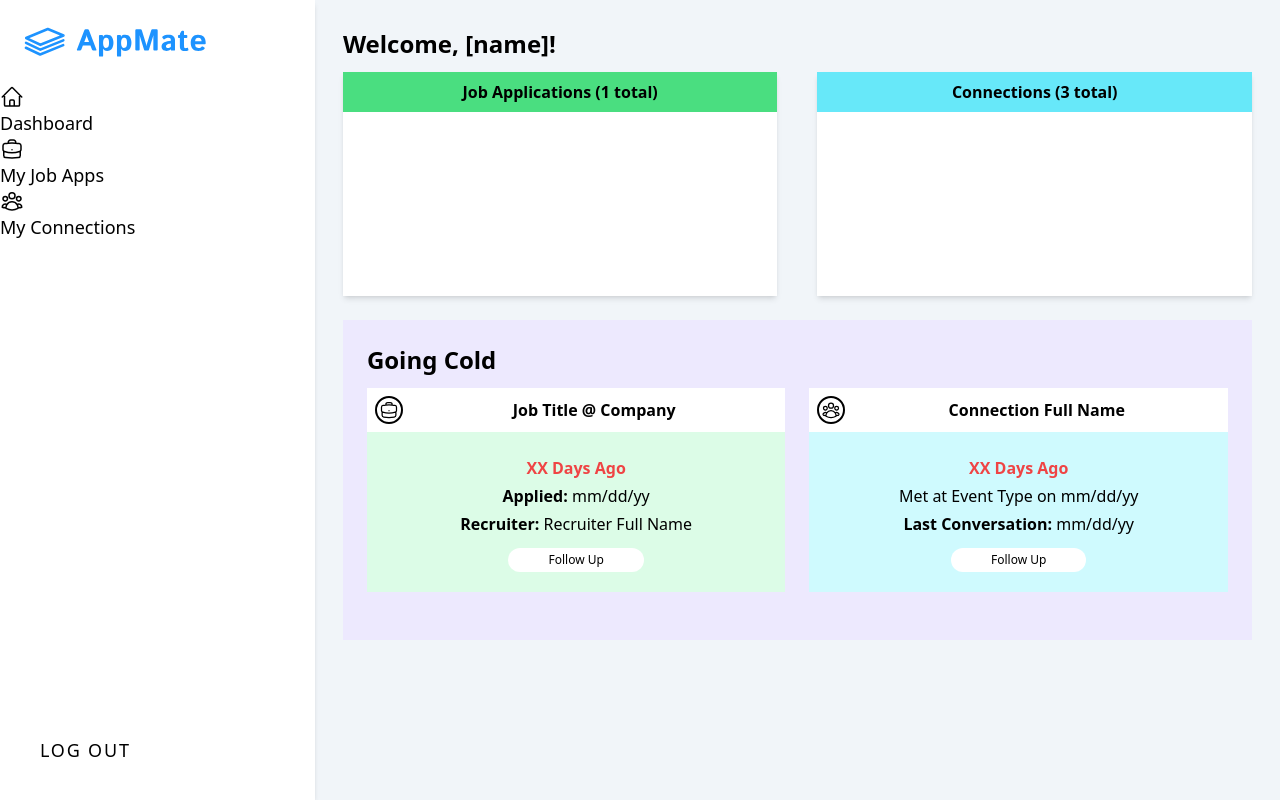
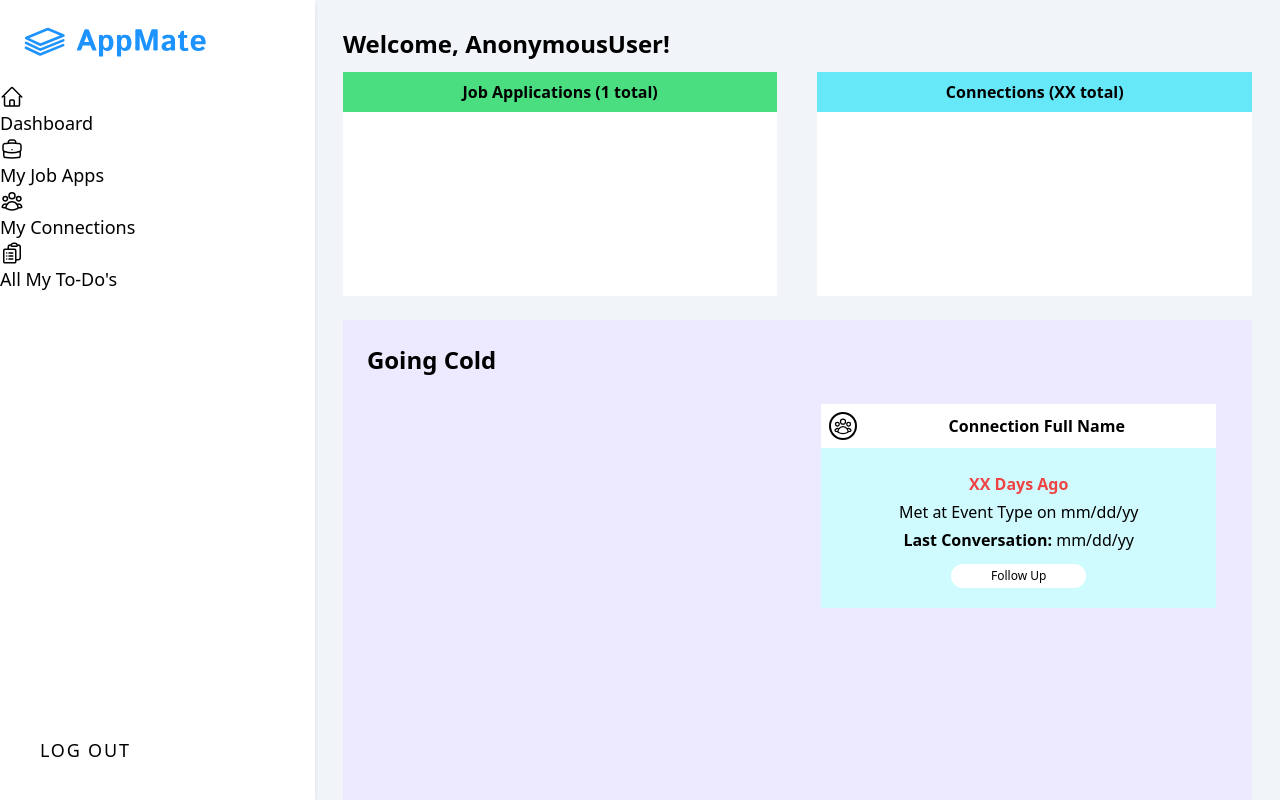
Before and after one commit to reiduf/appMate, a Django app: template main_app/templates/home.html in a window 1280 px wide. Run offline with Django 4.2, Linux system fonts and the light colour scheme; the template is opened without the code that fills it: most values are stand-ins (such as "Sample title", 1, 10 or a date in 2020); data that the repository does not hold is empty; some libraries are stand-ins or nearby versions.

Commit message:
adds more styling stuff for dashboard

```diff
--- a/main_app/forms.py
+++ b/main_app/forms.py
@@ -73,6 +73,6 @@ class JobForm(ModelForm):
                  }),
             'bookmarked': CheckboxInput(
                 attrs={
-                    'class': 'block mx-auto',
+                    'class': 'block mx-auto border-2 border-primary',
                  }),
         }
--- a/main_app/templates/base.html
+++ b/main_app/templates/base.html
@@ -104,6 +104,14 @@
 						<li>My Connections</li>
 					</a>
 
+					<!-- My Connections Button -->
+					<a class="menu-item" href="#">
+						<svg xmlns="http://www.w3.org/2000/svg" fill="none" viewBox="0 0 24 24" stroke-width="1.5" stroke="currentColor" class="w-6 h-6">
+							<path stroke-linecap="round" stroke-linejoin="round" d="M9 12h3.75M9 15h3.75M9 18h3.75m3 .75H18a2.25 2.25 0 0 0 2.25-2.25V6.108c0-1.135-.845-2.098-1.976-2.192a48.424 48.424 0 0 0-1.123-.08m-5.801 0c-.065.21-.1.433-.1.664 0 .414.336.75.75.75h4.5a.75.75 0 0 0 .75-.75 2.25 2.25 0 0 0-.1-.664m-5.8 0A2.251 2.251 0 0 1 13.5 2.25H15c1.012 0 1.867.668 2.15 1.586m-5.8 0c-.376.023-.75.05-1.124.08C9.095 4.01 8.25 4.973 8.25 6.108V8.25m0 0H4.875c-.621 0-1.125.504-1.125 1.125v11.25c0 .621.504 1.125 1.125 1.125h9.75c.621 0 1.125-.504 1.125-1.125V9.375c0-.621-.504-1.125-1.125-1.125H8.25ZM6.75 12h.008v.008H6.75V12Zm0 3h.008v.008H6.75V15Zm0 3h.008v.008H6.75V18Z" />
+						</svg>
+						<li>All My To-Do's</li>
+					</a>
+
 					<form action="{% url 'logout' %}" method="POST">
 						<button
 							class="flex m-6 uppercase tracking-widest lg:absolute lg:bottom-0 px-4 py-3 rounded-full hover:bg-black hover:text-white transition ease-in-out duration-500">
--- a/main_app/templates/home.html
+++ b/main_app/templates/home.html
@@ -2,34 +2,36 @@
 {% block content %}
 
 <div class="p-7">
-  <h1 class="text-2xl font-primary font-bold text-primary">Welcome, [name]!</h1>
+  <h1 class="text-2xl font-primary font-bold text-primary capitalize">Welcome, {{ user }}!</h1>
 
   <div class="flex flex-col lg:flex-row lg:gap-10 lg:justify-center">
     <a href="{% url 'index' %}" class="lg:w-2/3">
       <div
-        class="card p3 my-3 bg-white min-h-56 text-center shadow-md hover:shadow-lg hover:scale-[1.01] transition-all duration-300 ease-in-out">
+        class="card p3 my-3 bg-white min-h-56 text-center hover:scale-[1.01] transition-all duration-300 ease-in-out">
         <h3 class="bg-green-400 p-2 font-semibold">Job Applications ({{ jobs.count }} total)</h3>
       </div>
     </a>
     <a href="#" class="lg:w-2/3">
       <div
-        class="card p3 my-3 bg-white min-h-56 text-center shadow-md hover:shadow-lg hover:scale-[1.01] transition-all duration-300 ease-in-out">
-        <h3 class="bg-cyan-300 p-2 font-semibold">Connections (3 total)</h3>
+        class="card p3 my-3 bg-white min-h-56 text-center hover:scale-[1.01] transition-all duration-300 ease-in-out">
+        <h3 class="bg-cyan-300 p-2 font-semibold">Connections (XX total)</h3>
       </div>
     </a>
   </div>
 
   <!-- Going cold section -->
-  <section class="card my-3 bg-violet-100 min-h-80 h-fit p-6">
+  <section class="card my-3 bg-violet-100 p-6">
     <h1 class="text-2xl font-primary font-bold text-primary">Going Cold</h1>
 
     <!-- Container for job app and connections containers -->
-    <div class="lg:flex lg:gap-6">
-      <div class="lg:w-1/2">
-        <!-- Cold Job Apps Card template -->
-        <a href="#">
+    <div class="lg:flex lg:gap-6 mt-4 h-fit">
+      <div class="lg:w-1/2 h-80 overflow-scroll px-3">
+
+        {% for job in jobs %}
+          {% if job.days_since_update > 21 %}
+            <a href="{% url 'detail' job.id %}">
               <div
-            class="card p3 my-3 bg-green-100 min-h-fit text-center hover:shadow-lg hover:scale-[1.02] transition-all duration-300 ease-in-out">
+                class="card my-3 bg-green-100 min-h-fit text-center  hover:scale-[1.02] transition-all duration-300 ease-in-out">
                 <div class="bg-white flex items-center justify-start p-2">
                   <svg
                     class="w-7 h-7 p-0.5 border-2 rounded-full border-current shrink-0 mr-2"
@@ -43,16 +45,19 @@
                       stroke-linejoin="round"
                       d="M20.25 14.15v4.25c0 1.094-.787 2.036-1.872 2.18-2.087.277-4.216.42-6.378.42s-4.291-.143-6.378-.42c-1.085-.144-1.872-1.086-1.872-2.18v-4.25m16.5 0a2.18 2.18 0 0 0 .75-1.661V8.706c0-1.081-.768-2.015-1.837-2.175a48.114 48.114 0 0 0-3.413-.387m4.5 8.006c-.194.165-.42.295-.673.38A23.978 23.978 0 0 1 12 15.75c-2.648 0-5.195-.429-7.577-1.22a2.016 2.016 0 0 1-.673-.38m0 0A2.18 2.18 0 0 1 3 12.489V8.706c0-1.081.768-2.015 1.837-2.175a48.111 48.111 0 0 1 3.413-.387m7.5 0V5.25A2.25 2.25 0 0 0 13.5 3h-3a2.25 2.25 0 0 0-2.25 2.25v.894m7.5 0a48.667 48.667 0 0 0-7.5 0M12 12.75h.008v.008H12v-.008Z" />
                   </svg>
-              <h4 class="font-semibold mx-auto">Job Title @ Company</h4>
+                  <h4 class="font-semibold mx-auto capitalize">{{  job.position }} @ {{ job.company }}</h4>
                 </div>
                 <div class="flex-col justify-center items-center p-5">
-              <p class="my-1 font-semibold text-red-500">XX Days Ago</p>
-              <p class="my-1">
-                <span class="font-semibold">Applied: </span>mm/dd/yy
+                  {% for status in job.status_set.all %}
+                    {% if forloop.last %}
+                      <p class="my-1 font-semibold">
+                        Last update <span class="text-primary"=>{{ job.days_since_update }}</span> Days Ago
                       </p>
-              <p class="my-1">
-                <span class="font-semibold">Recruiter: </span> Recruiter Full Name
+                      <p class="my-1 font-normal">
+                        {{ status.date }}: {{ status.description }}
                       </p>
+                    {% endif %}
+                  {% endfor %}
                   <button
                     class="button-text text-xs bg-white px-10 py-1 rounded-full mt-2">
                     Follow Up
@@ -60,15 +65,17 @@
                 </div>
               </div>
             </a>
+          {% endif %}
+        {% endfor %}
+        <!-- Cold Job Apps Card template -->
         <!-- End of Job app card template -->
       </div>
 
       <!-- Cold Connections container -->
-      <div class="lg:w-1/2">
+      <div class="lg:w-1/2 h-96 overflow-scroll px-3 h-80">
         <!-- Cold Connections Card template -->
         <a href="">
-          <div
-            class="card p3 my-3 bg-cyan-100 min-h-fit text-center hover:shadow-lg hover:scale-[1.01] transition-all duration-300 ease-in-out">
+          <div class="card my-3 bg-cyan-100 min-h-fit text-center hover:scale-[1.01] transition-all duration-300 ease-in-out">
             <div class="bg-white flex items-center justify-start p-2">
               <svg
                 class="w-7 h-7 p-0.5 border-2 rounded-full border-current shrink-0 mr-2"
--- a/main_app/views.py
+++ b/main_app/views.py
@@ -11,8 +11,8 @@ from .forms import TodoForm, StatusForm, JobForm
 
 # Create your views here.
 def home(request):
-
-  return render(request, 'home.html')
+  jobs = Job.objects.filter(user = request.user)
+  return render(request, 'home.html', {'jobs': jobs})
 
 
 def signup(request):
```
Also changed, not shown: main_app/templates/jobs/detail.html (+7 -7 lines). Lines whose indentation alone changed are shown as unchanged.
